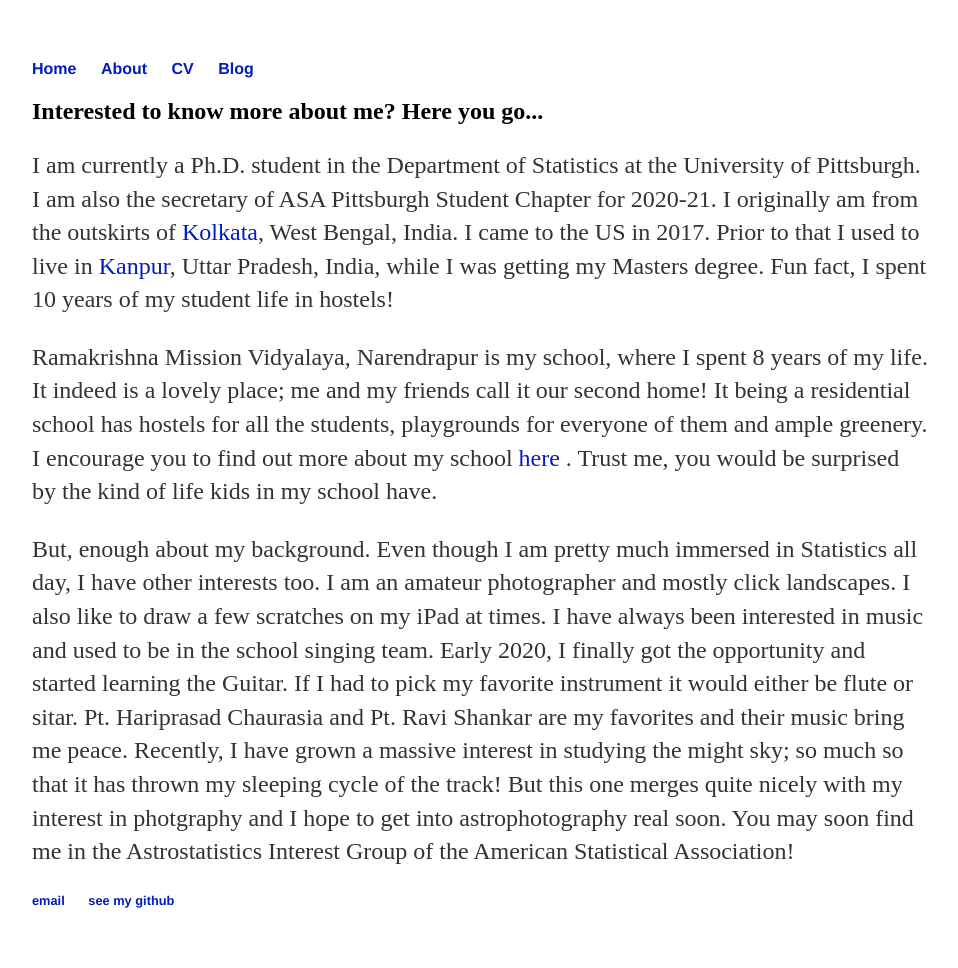
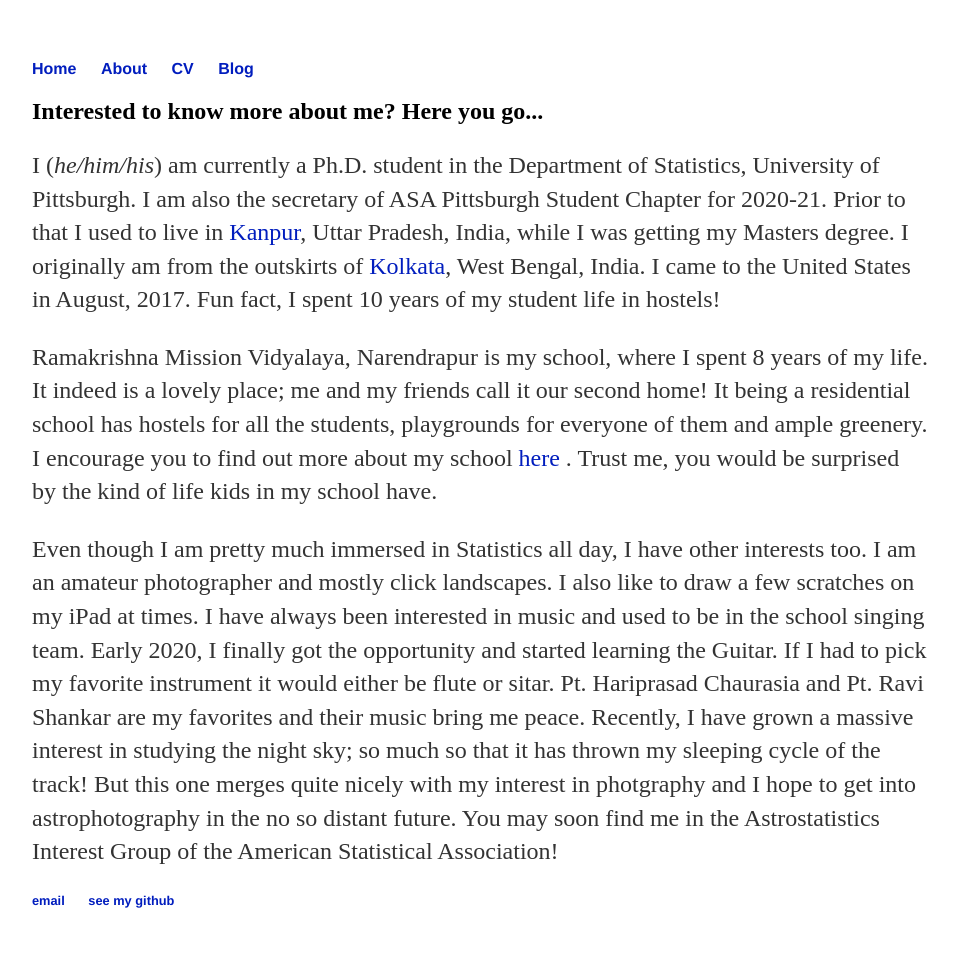
Before and after one commit to AnirbanMitra303/awnirbaan.github.io, a Jekyll site: the page built from about/index.html, in a window 1280 px wide. Shown: the whole page, without its empty margins (160-1118 px from the left). Built offline with Jekyll 4.4.1, drawn with Linux system fonts in a browser that asks for light colours.

Commit message:
about edit

```diff
--- a/about/index.html
+++ b/about/index.html
@@ -4,9 +4,10 @@ title: About me
 ---
 <div class="blurb">
 	<h2>Interested to know more about me? Here you go...</h2>
-    <p>I am currently a Ph.D. student in the Department of Statistics at the University of Pittsburgh. I am also the secretary of ASA Pittsburgh Student Chapter for 2020-21.
-        I originally am from the outskirts of <a href="https://www.google.com/maps/place/Kolkata,+West+Bengal,+India/@22.6757521,88.0495361,10z/data=!3m1!4b1!4m5!3m4!1s0x39f882db4908f667:0x43e330e68f6c2cbc!8m2!3d22.572646!4d88.363895">Kolkata</a>, West Bengal, India. I came to the US in 2017.
+    <p>I (<em>he/him/his</em>) am currently a Ph.D. student in the Department of Statistics, University of Pittsburgh. I am also the secretary of ASA Pittsburgh Student Chapter for 2020-21.
         Prior to that I used to live in <a href="https://www.google.com/maps/place/Kanpur,+Uttar+Pradesh,+India/data=!4m2!3m1!1s0x399c4770b127c46f:0x1778302a9fbe7b41?sa=X&ved=2ahUKEwiAm4CKh_7qAhWEZDUKHfRtCZIQ8gEwGXoECBsQBg">Kanpur</a>, Uttar Pradesh, India, while I was getting my Masters degree.
+        I originally am from the outskirts of <a href="https://www.google.com/maps/place/Kolkata,+West+Bengal,+India/@22.6757521,88.0495361,10z/data=!3m1!4b1!4m5!3m4!1s0x39f882db4908f667:0x43e330e68f6c2cbc!8m2!3d22.572646!4d88.363895">Kolkata</a>, West Bengal, India.
+        I came to the United States in August, 2017.
         Fun fact, I spent 10 years of my student life in hostels!
     </p>
     <p> Ramakrishna Mission Vidyalaya, Narendrapur is my school, where I spent 8 years of my life.
@@ -14,10 +15,11 @@ title: About me
         I encourage you to find out more about my school <a href="https://www.rkmvnarendrapur.org">here</a> .
         Trust me, you would be surprised by the kind of life kids in my school have.
     </p>
-    <p> But, enough about my background. Even though I am pretty much immersed in Statistics all day, I have other interests too. I am an amateur photographer and mostly click landscapes.
+    <p> Even though I am pretty much immersed in Statistics all day, I have other interests too. I am an amateur photographer and mostly click landscapes.
         I also like to draw a few scratches on my iPad at times. I have always been interested in music and used to be in the school singing team.
         Early 2020, I finally got the opportunity and started learning the Guitar. If I had to pick my favorite instrument it would either be flute or sitar.
         Pt. Hariprasad Chaurasia and Pt. Ravi Shankar are my favorites and their music bring me peace.
-        Recently, I have grown a massive interest in studying the might sky; so much so that it has thrown my sleeping cycle of the track! But this one merges quite nicely with my interest in photgraphy and I hope to get into astrophotography real soon. You may soon find me in the Astrostatistics Interest Group of the American Statistical Association!
+        Recently, I have grown a massive interest in studying the night sky; so much so that it has thrown my sleeping cycle of the track! But this one merges quite nicely with my interest in photgraphy and I hope to get into astrophotography in the no so distant future.
+        You may soon find me in the Astrostatistics Interest Group of the American Statistical Association!
     </p>
 </div><!-- /.blurb -->
```
